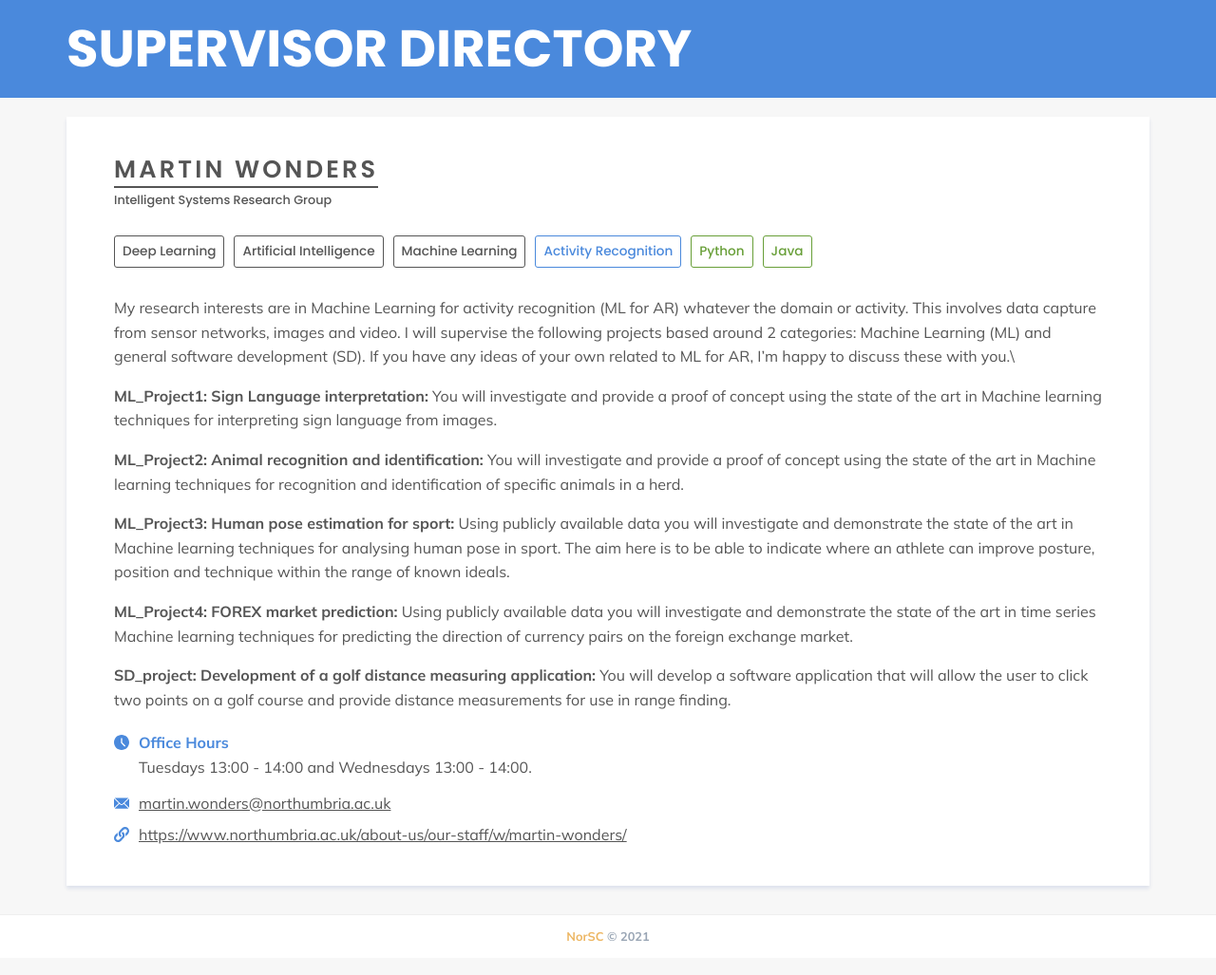
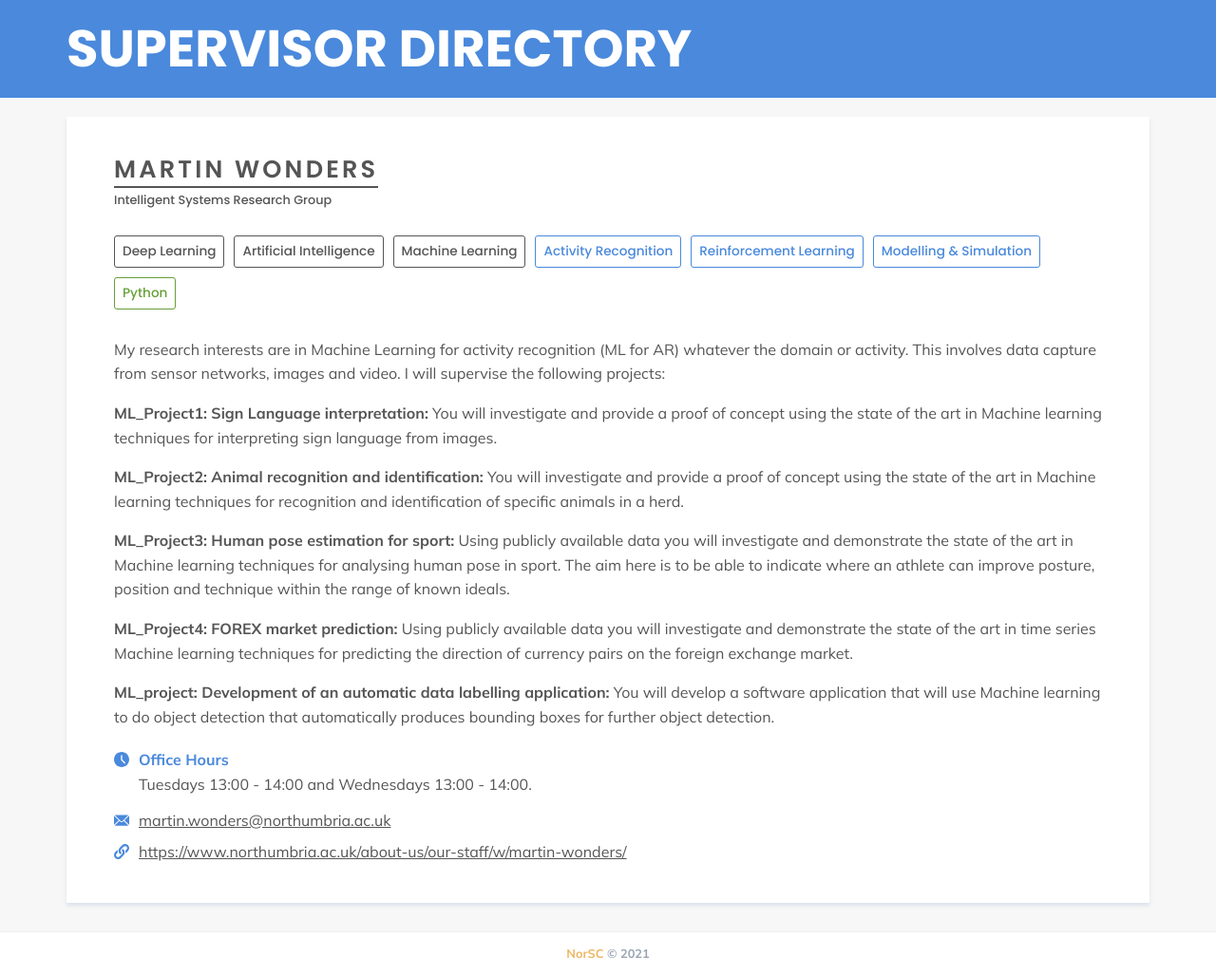
Before and after one commit to NorSC/supervisor-search, a Jekyll site: the page built from _supervisors/martin-wonders.md, in a window 1280 px wide. Shown: the whole page at 95% size. Built offline with Jekyll 4.4.1, drawn with Linux system fonts in a browser that asks for light colours; a script that is not in the unit is left out.

Commit message:
Update Supervisors “martin-wonders”

```diff
--- a/_supervisors/martin-wonders.md
+++ b/_supervisors/martin-wonders.md
@@ -12,16 +13,14 @@ research_themes:
   - Machine Learning
 additional_keywords:
   - Activity Recognition
+  - Reinforcement Learning
+  - Modelling & Simulation
 technologies_languages:
   - Python
-  - Java
 additional_details: >-
   My research interests are in Machine Learning for activity recognition (ML for
   AR) whatever the domain or activity. This involves data capture from sensor
-  networks, images and video. I will supervise the following projects based
-  around 2 categories: Machine Learning (ML) and general software development
-  (SD). If you have any ideas of your own related to ML for AR, I'm happy to
-  discuss these with you.\
+  networks, images and video. I will supervise the following projects:
 
 
   **ML_Project1: Sign Language interpretation:**
@@ -44,7 +43,36 @@ additional_details: >-
   Using publicly available data you will investigate and demonstrate the state of the art in time series Machine learning techniques for predicting the direction of currency pairs on the foreign exchange market.
 
 
-  **SD_project: Development of a golf distance measuring application:**
+  **ML_project: Development of an automatic data labelling application:**
 
-  You will develop a software application that will allow the user to click two points on a golf course and provide distance measurements for use in range finding.
+  You will develop a software application that will use Machine learning to do object detection that automatically produces bounding boxes for further object detection.
+additional_details_msc: >-
+  My research interests are in Machine Learning for activity recognition (ML for
+  AR) whatever the domain or activity. This involves data capture from sensor
+  networks, images and video. I will supervise the following projects:
+
+
+  **ML_Project1: Sign Language interpretation:**
+
+  You will research and develop proof of concept using the state of the art in Machine learning techniques for interpreting sign language from images.
+
+
+  **ML_Project2: Animal recognition and identification:**
+
+  You will research and develop a proof of concept using the state of the art in Machine learning techniques for recognition and identification of specific animals in a herd.
+
+
+  **ML_Project3: Human pose estimation for sport:**
+
+  Using publicly available data you will You will research and demonstrate the state of the art in Machine learning techniques for analysing human pose in sport. The aim here is to be able to indicate where an athlete can improve posture, position and technique within the range of known ideals.
+
+
+  **ML_Project4: FOREX market prediction with Reinforcement learning:**
+
+  Using publicly available data you will You will research and demonstrate the state of the art in time series Machine learning techniques for predicting the direction of currency pairs on the foreign exchange market using Reinforcement Learning.
+
+
+  **ML_project: Development of an automatic data labelling application:**
+
+  You will You will research and develop a proof of concept software application that will use Machine learning to do object detection that automatically produces bounding boxes for further object detection.
 ---
```
Also changed, not shown: other parts of _supervisors/martin-wonders.md (+1 -0 lines).
